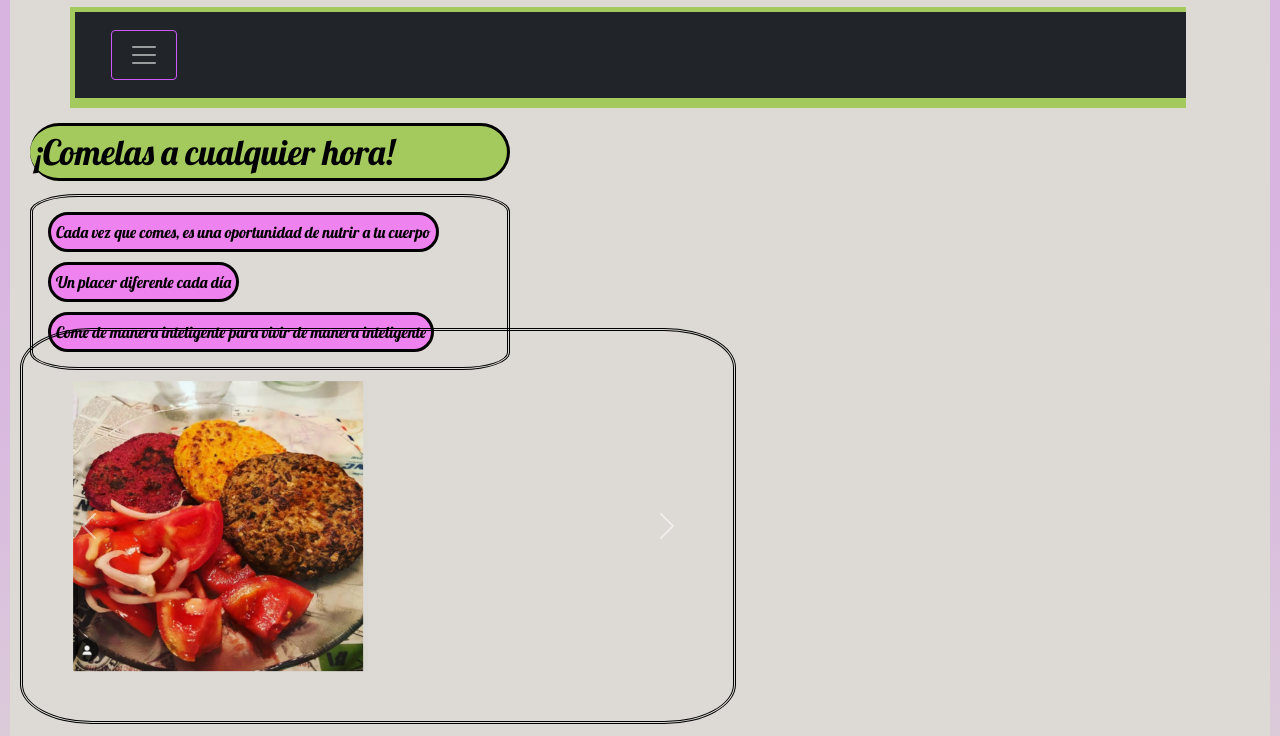
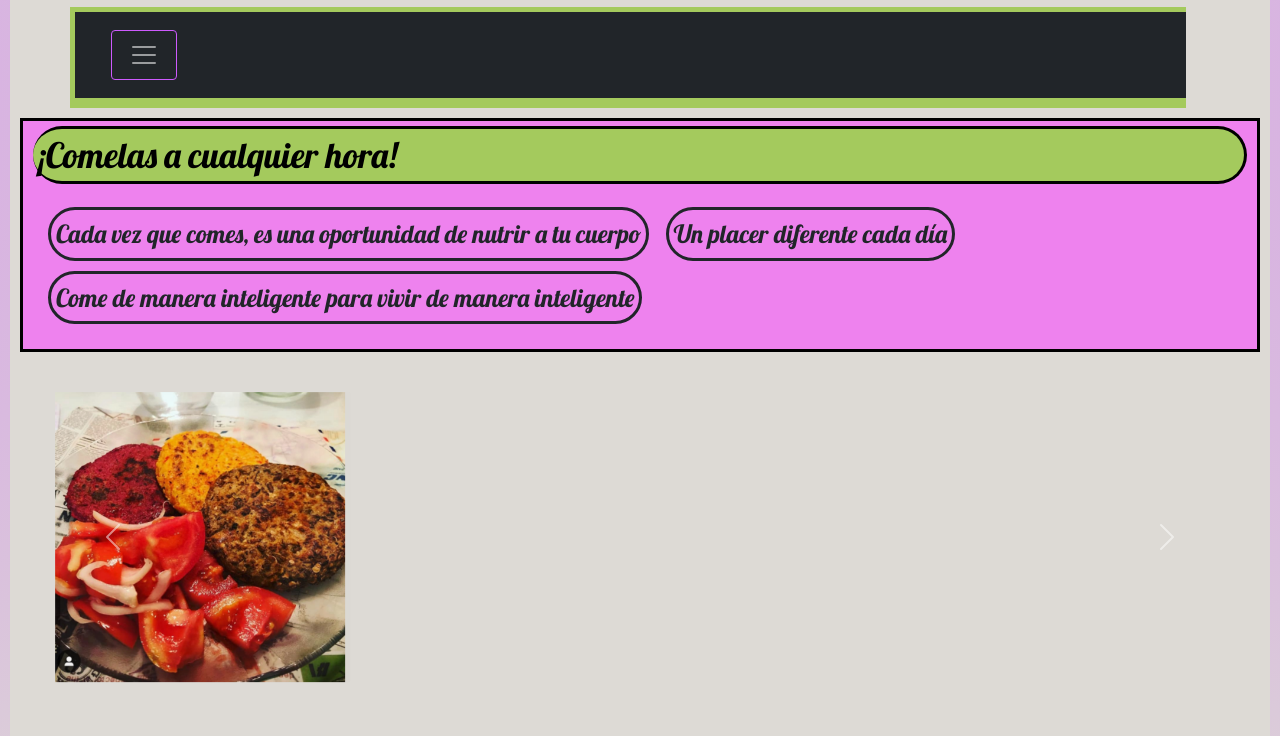
Before and after one commit to Aleja717/Cualquierverdu, a website: page index.html in a window 1280 px wide. Shown: the part 690-1426 px from the top of the page. Drawn offline with Linux system fonts and the light colour scheme.

Commit message:
map mixins y extend

```diff
--- a/index.html
+++ b/index.html
@@ -64,7 +64,7 @@
 
   </section>
 
-  <div class="carrete">
+
   <div id="carouselExampleFade" class="carousel slide carousel-fade" data-bs-ride="carousel">
     <div class="carousel-inner" >
       <div class="carousel-item active">
@@ -93,7 +93,7 @@
       <span class="visually-hidden">Next</span>
     </button>
   </div>
-</div>
+
 
 <div class="redes">
 <footer class="footer">
--- a/scss/_variables.scss
+++ b/scss/_variables.scss
@@ -1,13 +1,7 @@
 $colorPrincipal: #a4ca5d;
 $colorSecundario: #cd5afd;
 
-/* BUCLES */
 
-@for $i from 1 through 3{
-    .h1#{i}{
-        font-size: 10px * $i;
-    }
-}
 
 
 
@@ -47,6 +41,24 @@ $redes: (
     width: $ancho;
 
 }
-.sectionIndex{
-    @include sizes(500px, 200px )
+.derechos{
+    @include sizes(40px, 100% )
 }
+
+
+/*MAP GET*/
+
+$estilos: (
+    tfuente: 25px,
+    color: violet,
+    border: solid,
+    border-color: black,
+
+);
+
+.sectionIndex {
+  background-color: map-get($estilos, color);
+  font-size: map-get($estilos, tfuente );
+  border: map-get($estilos , border);
+  border-color: map-get($estilos, border-color);
+}
--- a/scss/styles.scss
+++ b/scss/styles.scss
@@ -66,17 +66,6 @@
         }
  }
 
- /* BUCLES */
-.col-1{
-    font-size: 10px;
-.col-2{
-    font-size: 20px;
-.col-3{
-    font-size: 30px;
-}
-}
-
-}
 
 
 /* MAPS */
```
Also changed, not shown: css/estilos.css, estilos/estilos.css.
